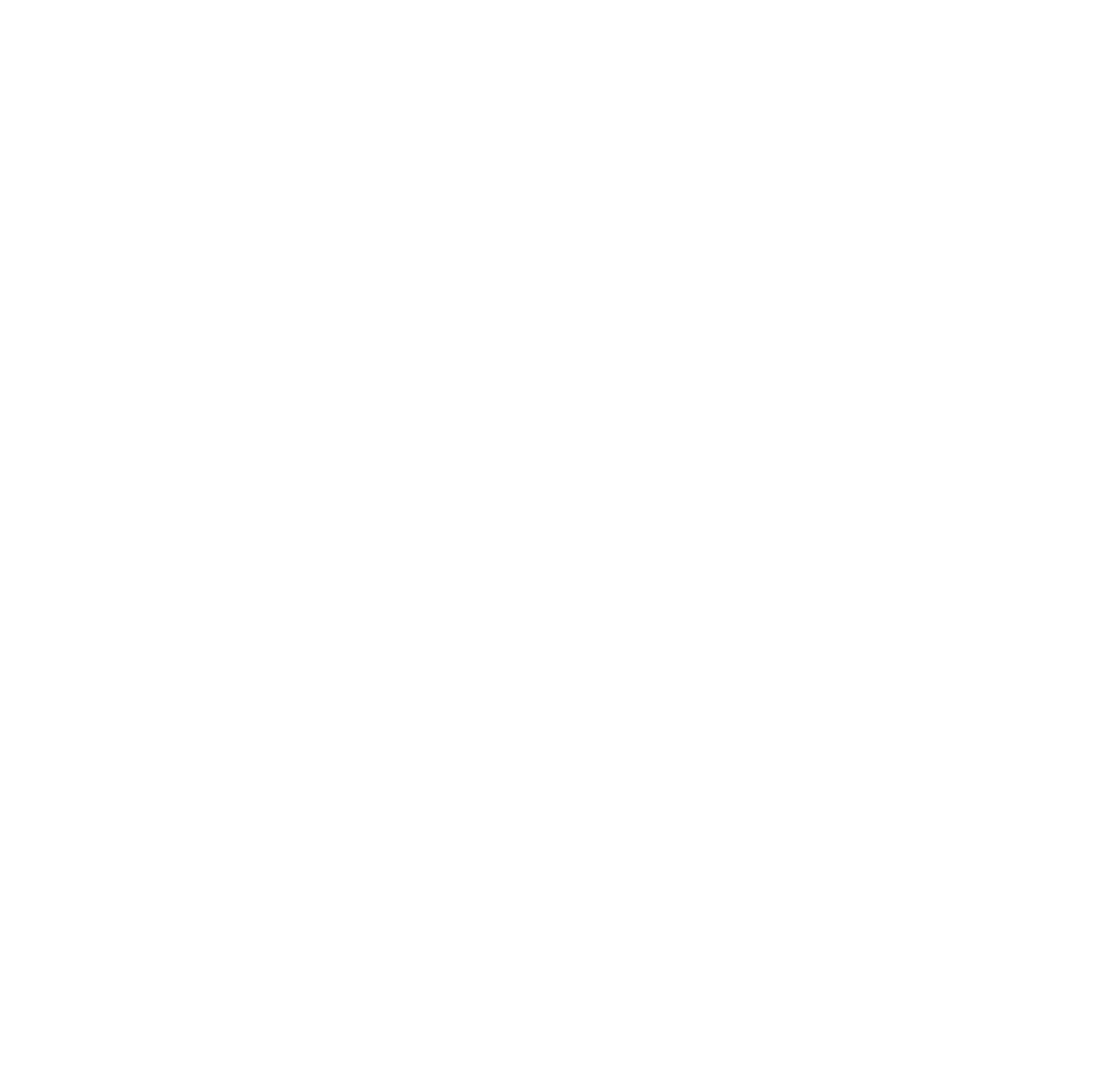
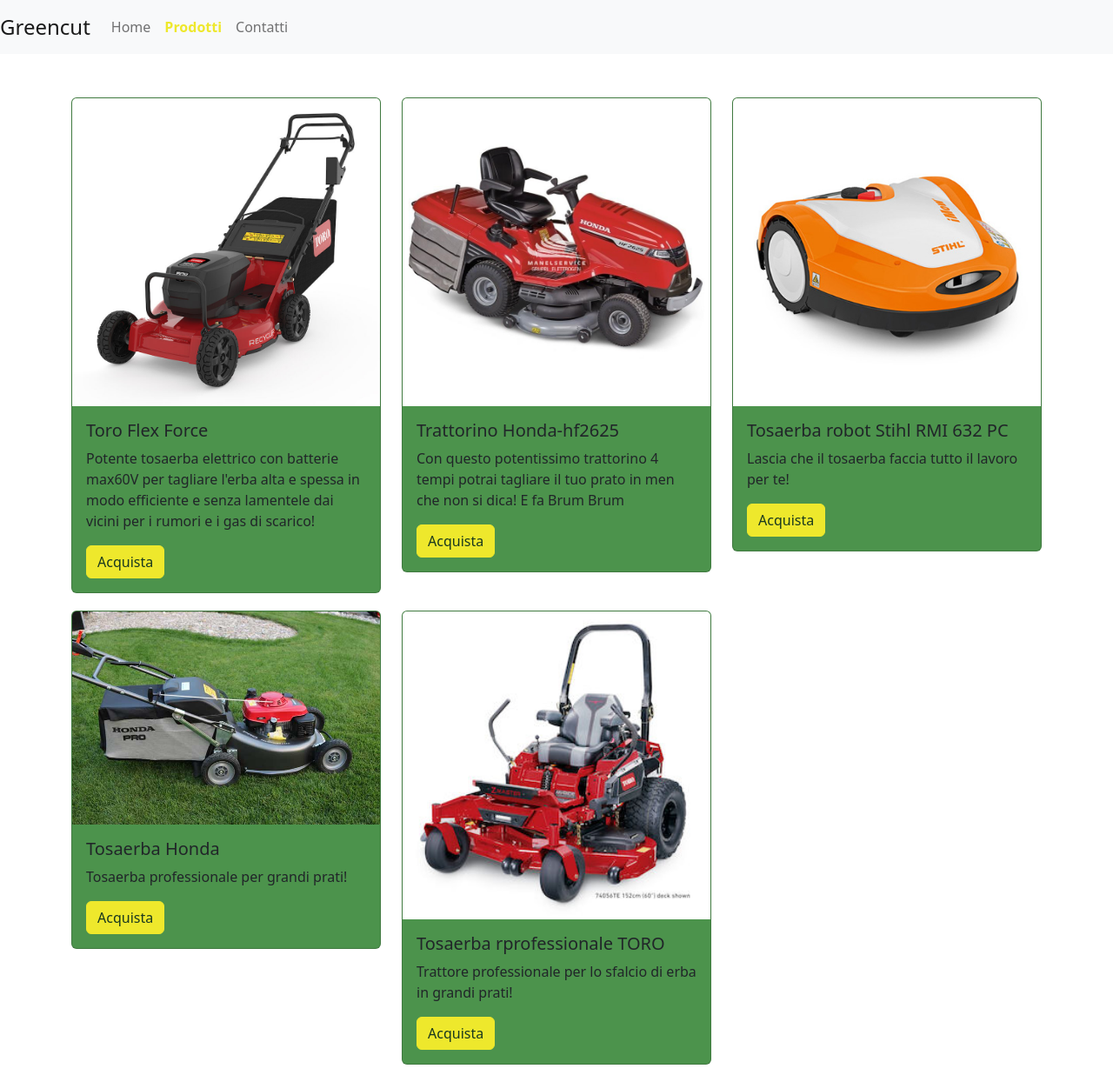
Before and after one commit to danielveronese/corso_PON, a plain HTML site: page greencut/prodotti.html in a window 1280 px wide. Shown: the whole page at 87% size. Before the commit the page ends 800 px from the top, so only its background shows below. Drawn offline with nearby package versions, Linux system fonts and the light colour scheme.

Commit message:
prodotti sistemati

```diff
--- a/greencut/prodotti.html
+++ b/greencut/prodotti.html
@@ -0,0 +1,95 @@
+<!DOCTYPE html>
+<html lang="en">
+
+<head>
+
+    <title>Greencut</title>
+    <meta charset="utf-8">
+    <meta name="viewport" content="width=device-width, initial-scale=1">
+    <link href="https://cdn.jsdelivr.net/npm/bootstrap@5.2.3/dist/css/bootstrap.min.css" rel="stylesheet">
+    <script src="https://cdn.jsdelivr.net/npm/bootstrap@5.2.3/dist/js/bootstrap.bundle.min.js"></script>
+    <link rel="stylesheet" href="style.css">
+</head>
+
+<body>
+    <nav class="navbar navbar-expand-lg navbar-light bg-light">
+        <a class="navbar-brand" href="#">Greencut</a>
+        <button class="navbar-toggler" type="button" data-toggle="collapse" data-target="#navbarNav"
+            aria-controls="navbarNav" aria-expanded="false" aria-label="Toggle navigation">
+            <span class="navbar-toggler-icon"></span>
+        </button>
+        <div class="collapse navbar-collapse" id="navbarNav">
+            <ul class="navbar-nav">
+                <li class="nav-item">
+                    <a class="nav-link" href="index.html">Home</a>
+                </li>
+                <li class="nav-item active">
+                    <a class="nav-link" href="#">Prodotti</a>
+                </li>
+                <li class="nav-item">
+                    <a class="nav-link" href="#">Contatti</a>
+                </li>
+            </ul>
+        </div>
+    </nav>
+
+    <div class="container">
+        <div class="row">
+            <div class="col-md-4">
+                <div class="card">
+                    <img src="Images\Large.jpeg" class="card-img-top"
+                        alt="...">
+                    <div class="card-body">
+                        <h5 class="card-title">Toro Flex Force</h5>
+                        <p class="card-text">Potente tosaerba elettrico con batterie max60V per tagliare l'erba alta e spessa in modo
+                            efficiente e senza lamentele dai vicini per i rumori e i gas di scarico! </p>
+                        <a href="#" class="btn btn-primary">Acquista</a>
+                    </div>
+                </div>
+            </div>
+            <div class="col-md-4">
+                <div class="card">
+                    <img src="Images\honda-hf-2625-hme-trattorino-rasaerba-turbofan-piatto-di-taglio-122-cm.jpg" class="card-img-top"
+                        alt="...">
+                    <div class="card-body">
+                        <h5 class="card-title">Trattorino Honda-hf2625</h5>
+                        <p class="card-text">Con questo potentissimo trattorino 4 tempi potrai tagliare il tuo prato in men che non si dica! E fa Brum Brum</p>
+                        <a href="#" class="btn btn-primary">Acquista</a>
+                    </div>
+                </div>
+            </div>
+            <div class="col-md-4">
+                <div class="card">
+                    <img src="Images/9be83305ac92453ab7713a9d7cfecab7.jpg" class="card-img-top"
+                        alt="...">
+                    <div class="card-body">
+                        <h5 class="card-title">Tosaerba robot Stihl RMI 632 PC</h5>
+                        <p class="card-text">Lascia che il tosaerba faccia tutto il lavoro per te!</p>
+                        <a href="#" class="btn btn-primary">Acquista</a>
+                    </div>
+                </div>
+            </div>
+            <div class="col-md-4">
+                <div class="card">
+                    <img src="Images/Miglior-tagliaerba-Honda.jpg" class="card-img-top"
+                        alt="...">
+                    <div class="card-body">
+                        <h5 class="card-title">Tosaerba Honda</h5>
+                        <p class="card-text">Tosaerba professionale per grandi prati!</p>
+                        <a href="#" class="btn btn-primary">Acquista</a>
+                    </div>
+                </div>
+            </div>
+            <div class="col-md-4">
+                <div class="card">
+                    <img src="Images/Medium.jpeg" class="card-img-top"
+                        alt="...">
+                    <div class="card-body">
+                        <h5 class="card-title">Tosaerba rprofessionale TORO </h5>
+                        <p class="card-text">Trattore professionale per lo sfalcio di erba in grandi prati!</p>
+                        <a href="#" class="btn btn-primary">Acquista</a>
+                    </div>
+                </div>
+            </div>
+        </div>
+    </div>
--- a/greencut/style.css
+++ b/greencut/style.css
@@ -2,7 +2,6 @@
 	font-family: 'Changa', cursive;
 	src: local('font/Changa-VariableFont_wght.ttf')
 }
-
 
 /* Stile del Jumbotron */
 .jumbotron {
@@ -33,9 +32,7 @@
 /* Stile della navbar */
 .navbar-brand {
 
-	font-family: Changa, cursive;
-	font-weight: 400;
-
+	font-size: x-large;
 
 }
 
```
Also changed, not shown: greencut/Images/9be83305ac92453ab7713a9d7cfecab7.jpg (added), greencut/Images/Large.jpeg (added), greencut/Images/Medium.jpeg (added), greencut/Images/Miglior-tagliaerba-Honda.jpg (added), greencut/Images/download.jpeg (added), greencut/Images/honda-hf-2625-hme-trattorino-rasaerba-turbofan-piatto-di-taglio-122-cm.jpg (added), greencut/Images/images.jpeg (added), greencut/copy-paste.txt, greencut/font/Baumans-Regular.ttf (added), greencut/font/Satisfy-Regular.ttf (added).
